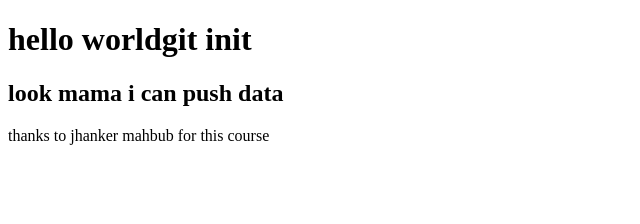
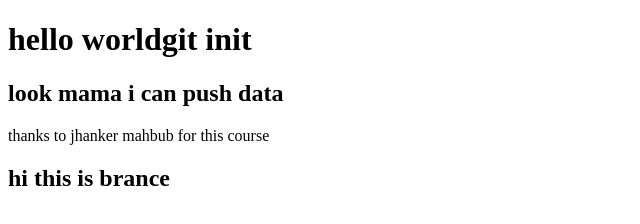
Before and after one commit to hasanhasibul/my-first-website, a plain HTML site: page index.html in a window 1280 px wide. Shown: the whole page, without its empty margins (0-640 px from the left). Drawn offline with Linux system fonts and the light colour scheme.

Commit message:
some changes

```diff
--- a/index.html
+++ b/index.html
@@ -9,5 +9,6 @@
     <h1>hello worldgit init</h1>
     <h2>look mama i can push data</h2>
     <p>thanks to jhanker mahbub for this course</p>
+    <h2>hi this is brance</h2>
 </body>
 </html>
```
